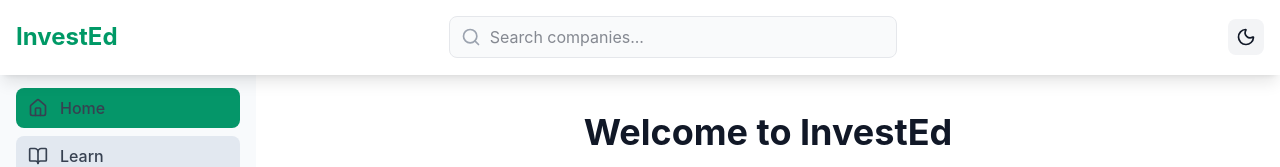
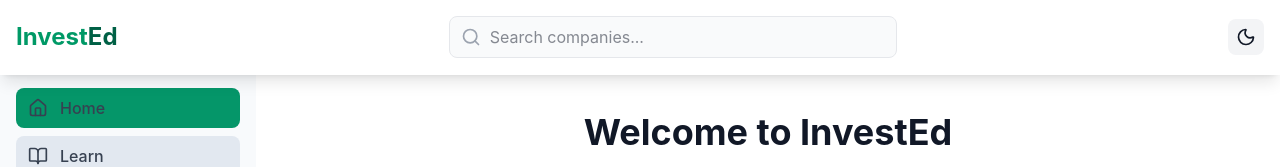
Before and after one commit to samuel-kar/invest-ed, a React (Vite) app in the folder frontend/: page / in a window 1280 px wide. Shown: the top 167 px of the page. Built offline with nearby package versions, Linux system fonts and the light colour scheme.

Commit message:
change invested logo

```diff
--- a/frontend/src/components/Header.tsx
+++ b/frontend/src/components/Header.tsx
@@ -11,6 +11,7 @@
   Settings,
   Sun,
   Moon,
+  TrendingUp,
 } from 'lucide-react'
 
 export default function Header() {
@@ -67,9 +68,10 @@
         <div className="flex items-center">
           <Link
             to="/"
-            className="text-2xl font-bold text-emerald-600 hover:text-emerald-700 transition-colors"
+            className="text-2xl font-bold hover:opacity-80 transition-opacity"
           >
-            InvestEd
+            <span className="text-emerald-600">Invest</span>
+            <span className="text-emerald-800">Ed</span>
           </Link>
         </div>
 
```
